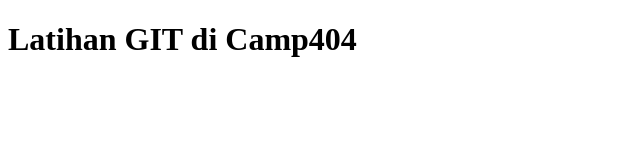
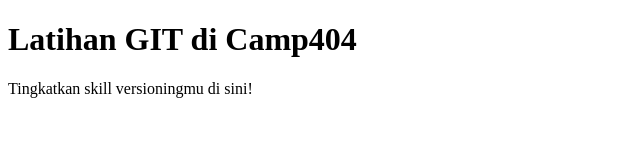
Before and after one commit to hnifa/bc-git, a plain HTML site: page index.html in a window 1280 px wide. Shown: the whole page, without its empty margins (0-640 px from the left). Drawn offline with Linux system fonts and the light colour scheme.

Commit message:
menambahkan CSS + modif index

```diff
--- a/index.html
+++ b/index.html
@@ -5,5 +5,6 @@
 </head>
 <body>
     <h1>Latihan GIT di Camp404</h1>
+    <p>Tingkatkan skill versioningmu di sini!</p>
 </body>
 </html>
--- /dev/null
+++ b/style.css
@@ -0,0 +1,4 @@
+p {
+    font-family: Arial, Helvetica, sans-serif;
+    font-size: 14px;
+}
```
